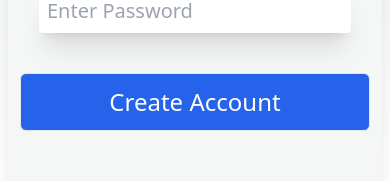
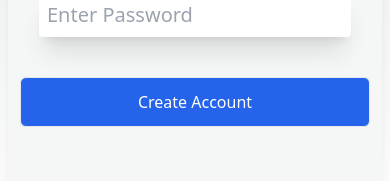
Before and after one commit to hasanashrafi/authentication-next, a Next.js app: page /signup in a window 390 px wide. Shown: the part 652-833 px from the top of the page. Built offline with nearby package versions, Linux system fonts and the light colour scheme.

Commit message:
edit text size

```diff
--- a/pages/signup.js
+++ b/pages/signup.js
@@ -66,7 +66,7 @@ function SignUp() {
 
                 <button
                     onClick={addHandler}
-                    className='w-full lg:w-[450px] self-center border p-3 bg-blue-600 text-white rounded-md text-2xl m-4 my-5 hover:border hover:border-blue-600 hover:text-blue-700 hover:bg-white transition-all ease-in-out'>
+                    className='w-full lg:w-[450px] self-center border p-3 bg-blue-600 text-white rounded-md text-md lg:text-2xl m-4 my-5 hover:border hover:border-blue-600 hover:text-blue-700 hover:bg-white transition-all ease-in-out'>
                     <Link href='/signup'>
                         Create Account
                     </Link>
```
